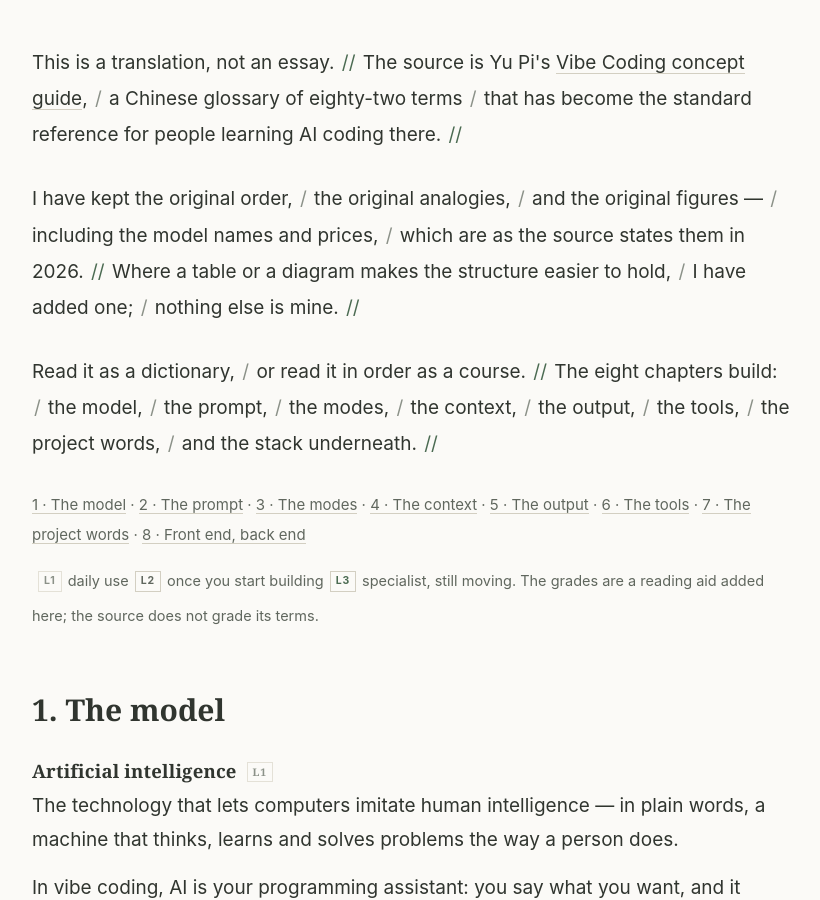
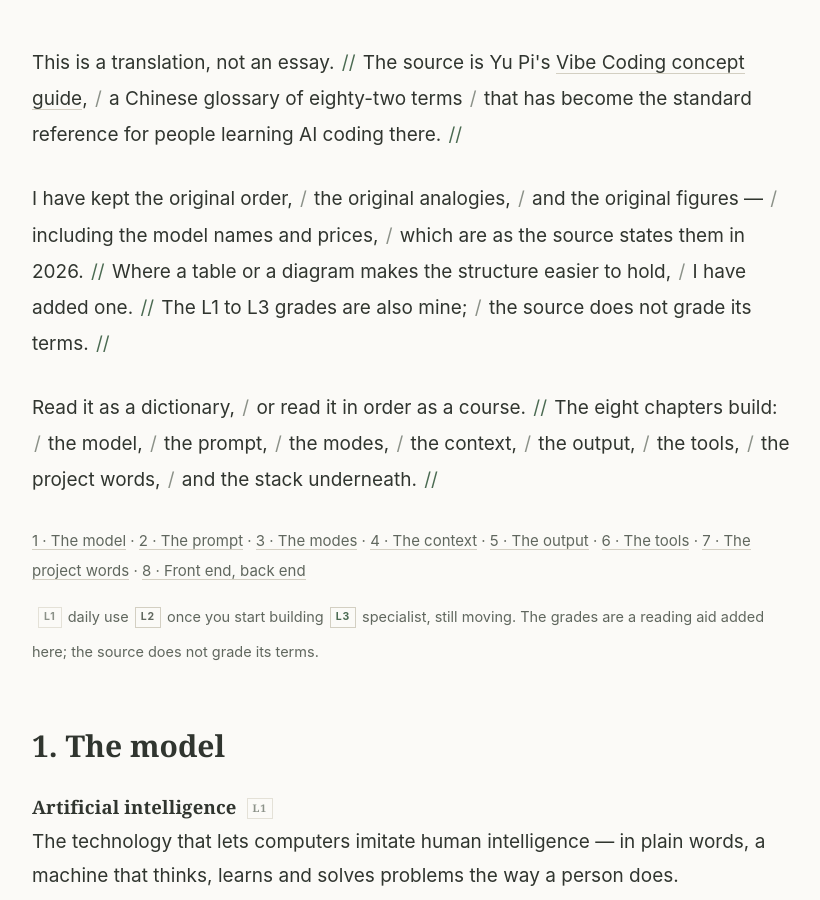
Before and after one commit to alexistsui94/alexistsui94.github.io, a Jekyll site: the page built from _posts/2026-11-28-vibe-coding-in-plain-english.md, in a window 1280 px wide and 900 px high, scrolled down 486 px. Shown: the whole window, without its empty margins (228-1048 px from the left). Built offline with Jekyll 4.4.1, drawn with Linux system fonts in a browser that asks for light colours.

Commit message:
Fix a claim in the translation note

```diff
--- a/_posts/2026-11-28-vibe-coding-in-plain-english.md
+++ b/_posts/2026-11-28-vibe-coding-in-plain-english.md
@@ -12,7 +12,7 @@ summary: "A faithful English rendering of a Chinese Vibe Coding glossary — eig
 </div>
 
 <div class="seg">
-<p class="en">I have kept the original order, / the original analogies, / and the original figures — / including the model names and prices, / which are as the source states them in 2026. // Where a table or a diagram makes the structure easier to hold, / I have added one; / nothing else is mine. //</p>
+<p class="en">I have kept the original order, / the original analogies, / and the original figures — / including the model names and prices, / which are as the source states them in 2026. // Where a table or a diagram makes the structure easier to hold, / I have added one. // The L1 to L3 grades are also mine; / the source does not grade its terms. //</p>
 </div>
 
 <div class="seg">
```
